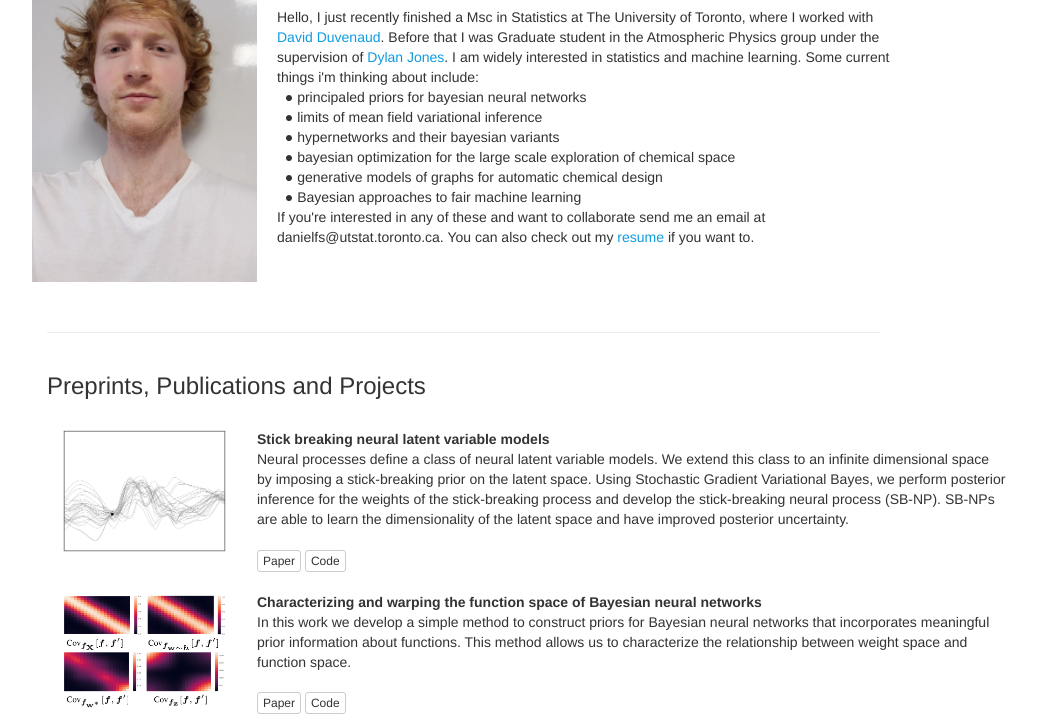
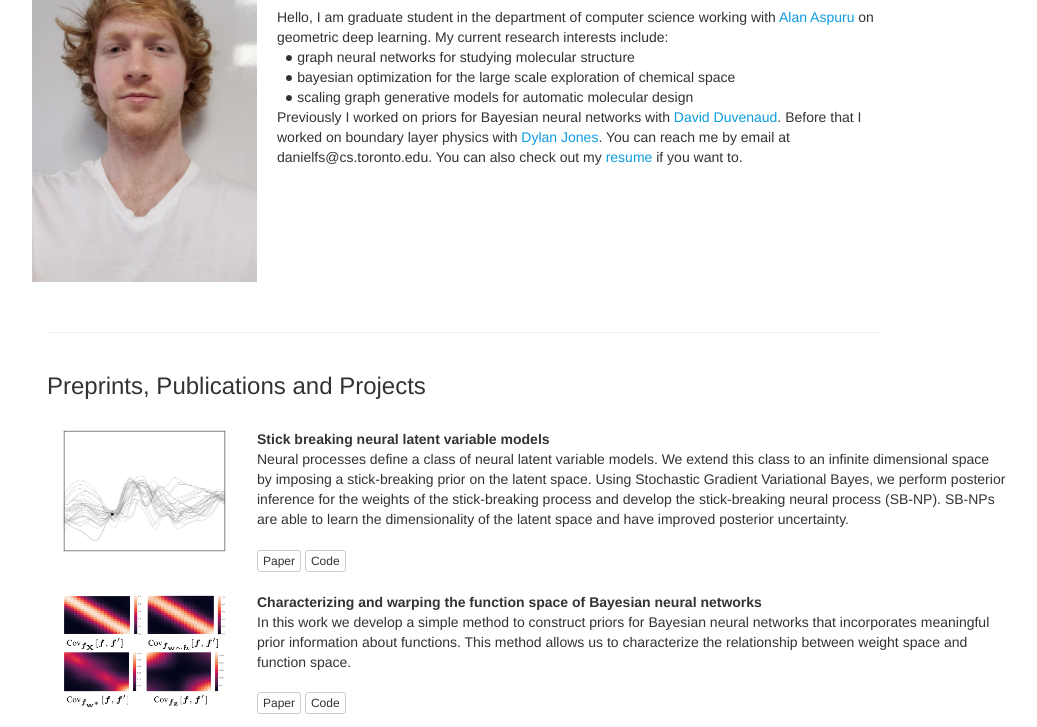
Before and after one commit to danielflamshep/danielflamshep.github.io, a plain HTML site: page index.html in a window 1280 px wide. Shown: the part 73-800 px from the top of the page, without its empty margins (33-1070 px from the left). Drawn offline with nearby package versions, Linux system fonts and the light colour scheme; some packages are replaced by stand-ins of ours.

Commit message:
new update

```diff
--- a/index.html
+++ b/index.html
@@ -4,7 +4,7 @@
   <meta charset="utf-8">
   <meta http-equiv="X-UA-Compatible" content="IE=edge">
   <meta name="viewport" content="width=device-width, initial-scale=1">
-  <meta name="description" content="website of DAniel F-S">
+  <meta name="description" content="website of DantheMan FS">
   <meta name="author" content="Daniel Fs">
   <title>Daniel Flam-Shepherd</title>
 
@@ -32,21 +32,18 @@
             <i class="fa fa-github fa-lg"></i>
           </a></h1>
           <p class="row">
-            Hello, I just recently finished a Msc in Statistics at The University of Toronto,
-            where I worked with
+            Hello, I am graduate student in the department of computer science working with
+            <a href="https://www.cs.toronto.edu/~duvenaud/">Alan Aspuru </a> on geometric deep learning.
+            My current research interests include:
+            <br> 	&nbsp; &#9679; graph neural networks for studying molecular structure </br>
+                  &nbsp; &#9679; bayesian optimization for the large scale exploration of chemical space </br>
+                  &nbsp; &#9679; scaling graph generative models for automatic molecular design  </br>
+            Previously I worked on priors for Bayesian neural networks with
             <a href="https://www.cs.toronto.edu/~duvenaud/">David Duvenaud</a>.
-            Before that I was Graduate student in the Atmospheric Physics group under the supervision of
+            Before that I worked on boundary layer physics with
             <a href="http://www.atmosp.physics.utoronto.ca/~jones/">Dylan Jones</a>.
-            I am widely interested in statistics and machine learning.
-            Some current things i'm thinking about include:
-            <br> 	&nbsp; &#9679; principaled priors for bayesian neural networks </br>
-            	    &nbsp; &#9679; limits of mean field variational inference </br>
-                  &nbsp; &#9679; hypernetworks and their bayesian variants </br>
-                  &nbsp; &#9679; bayesian optimization for the large scale exploration of chemical space </br>
-                  &nbsp; &#9679; generative models of graphs for automatic chemical design  </br>
-                  &nbsp; &#9679; Bayesian approaches to fair machine learning  </br>
-            If you're interested in any of these and want to collaborate send me an email at
-           danielfs@utstat.toronto.ca. You can also check out my <a href="cv.pdf">resume</a> if you want to. </br>
+            You can reach me by email at danielfs@cs.toronto.edu.
+            You can also check out my <a href="cv.pdf">resume</a> if you want to. </br>
             <br>
 
           </p>
@@ -179,10 +176,10 @@
                     </div>
                 </div>
 
-                <div class="row">
+                <!--div class="row">
                     <div class="col-xs-2">
                         <img src="img/bnnpbl.png" class="img-responsive"  alt="Surface plot depicting problem"/>
-                    </div>
+                    </div--!>
                     <div class="col-xs-8 text-left">
                         <strong> Predicting planetary boundary layer height with Bayesian Neural Networks </strong></br>
                         During my M SC. of Physics
```
